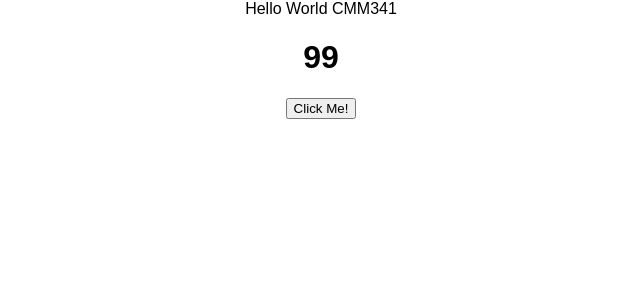
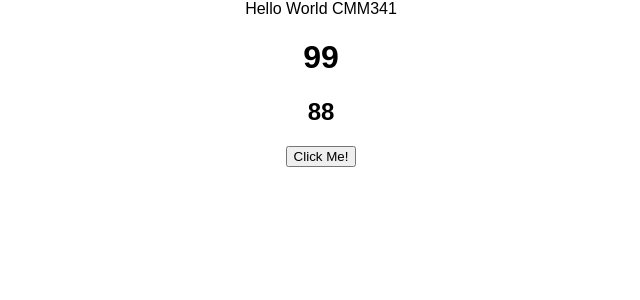
Before and after one commit to taforyou/cmm341-day1, a React (Create React App) app: page / in a window 1280 px wide. Shown: the top 300 px of the page, without its empty margins (319-959 px from the left). Built offline with nearby package versions, Linux system fonts and the light colour scheme.

Commit message:
Edit App.js - Add more state

```diff
--- a/src/App.js
+++ b/src/App.js
@@ -8,6 +8,7 @@ class App extends Component {
 
     this.state = {
       counter : 99,
+      counterrrrr : 88,
     }
 
   }
@@ -17,6 +18,7 @@ class App extends Component {
         Hello World CMM341
         <br/>
         <h1>{this.state.counter}</h1>
+        <h2>{this.state.counterrrrr}</h2>
         <button type="button">Click Me!</button>
       </div>
     );
```
